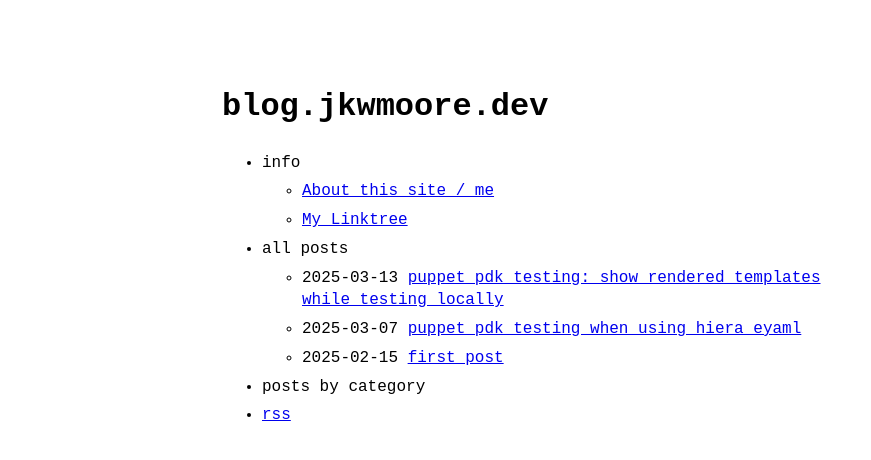
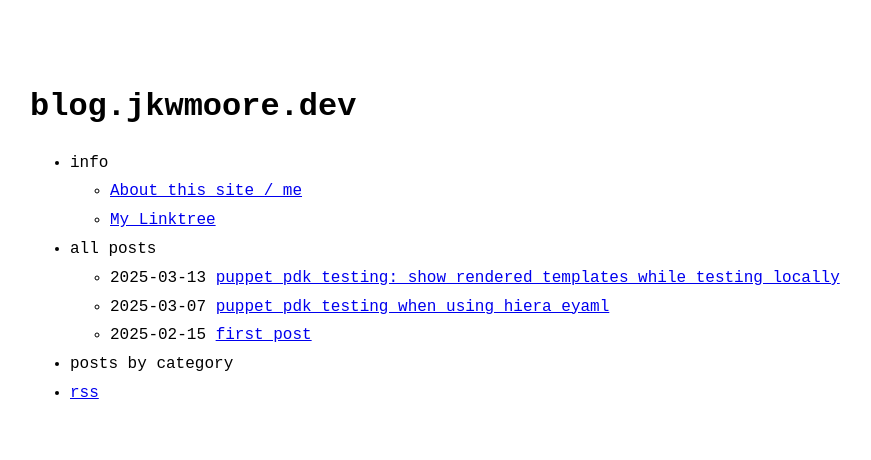
Before and after one commit to jkwmoore/jkwmoore.github.io, a Jekyll site: the page built from index.md, in a window 1280 px wide. Shown: the top 460 px of the page, without its empty margins (98-969 px from the left). Built offline with Jekyll 4.4.1, drawn with Linux system fonts in a browser that asks for light colours.

Commit message:
Update main.css

```diff
--- a/assets/css/main.css
+++ b/assets/css/main.css
@@ -55,7 +55,7 @@ li {
   background: yellow; }
 
 .w {
-  max-width: 640px;
+  max-width: 1024px;
   margin: 0 auto;
   padding: 4rem 2rem; }
 
```
